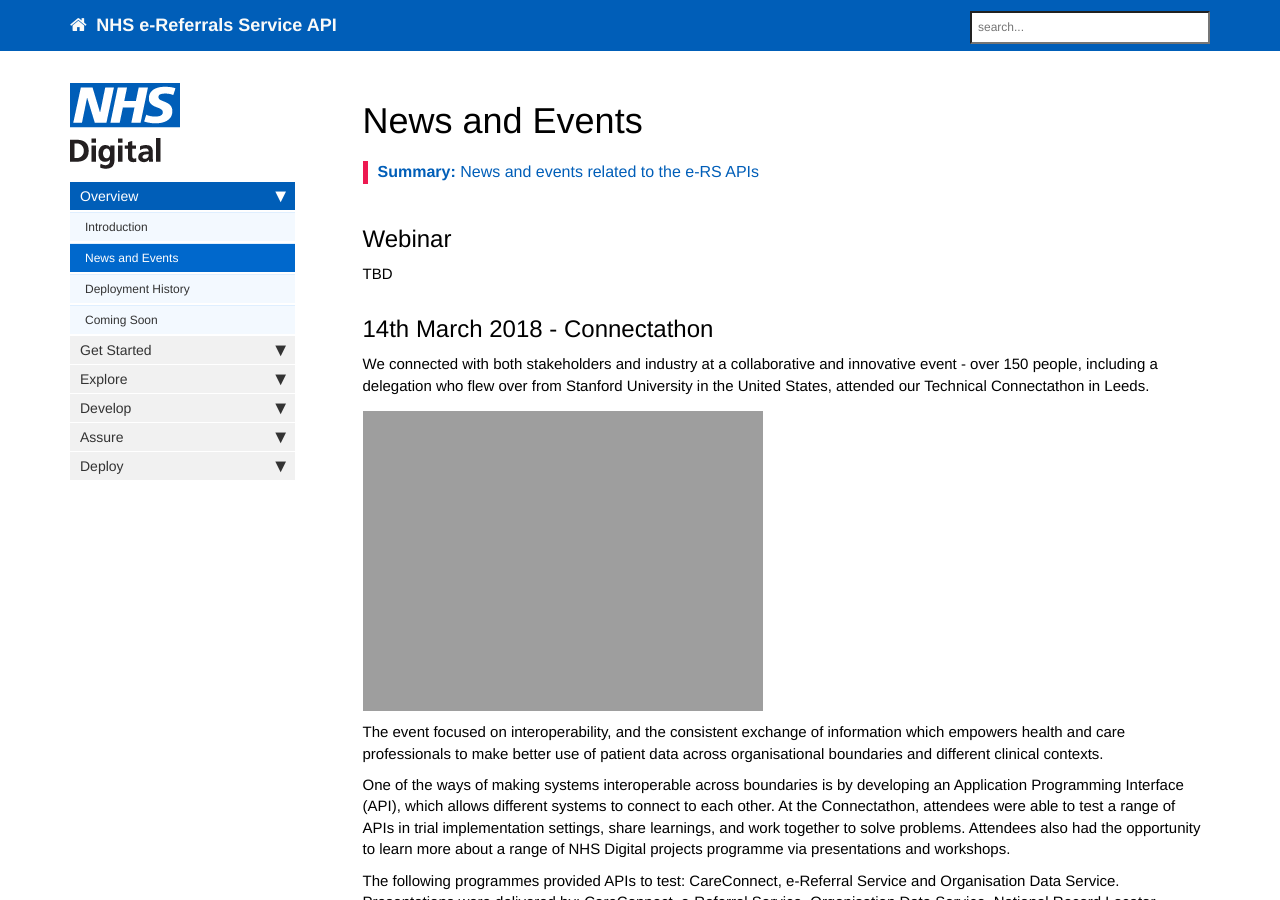
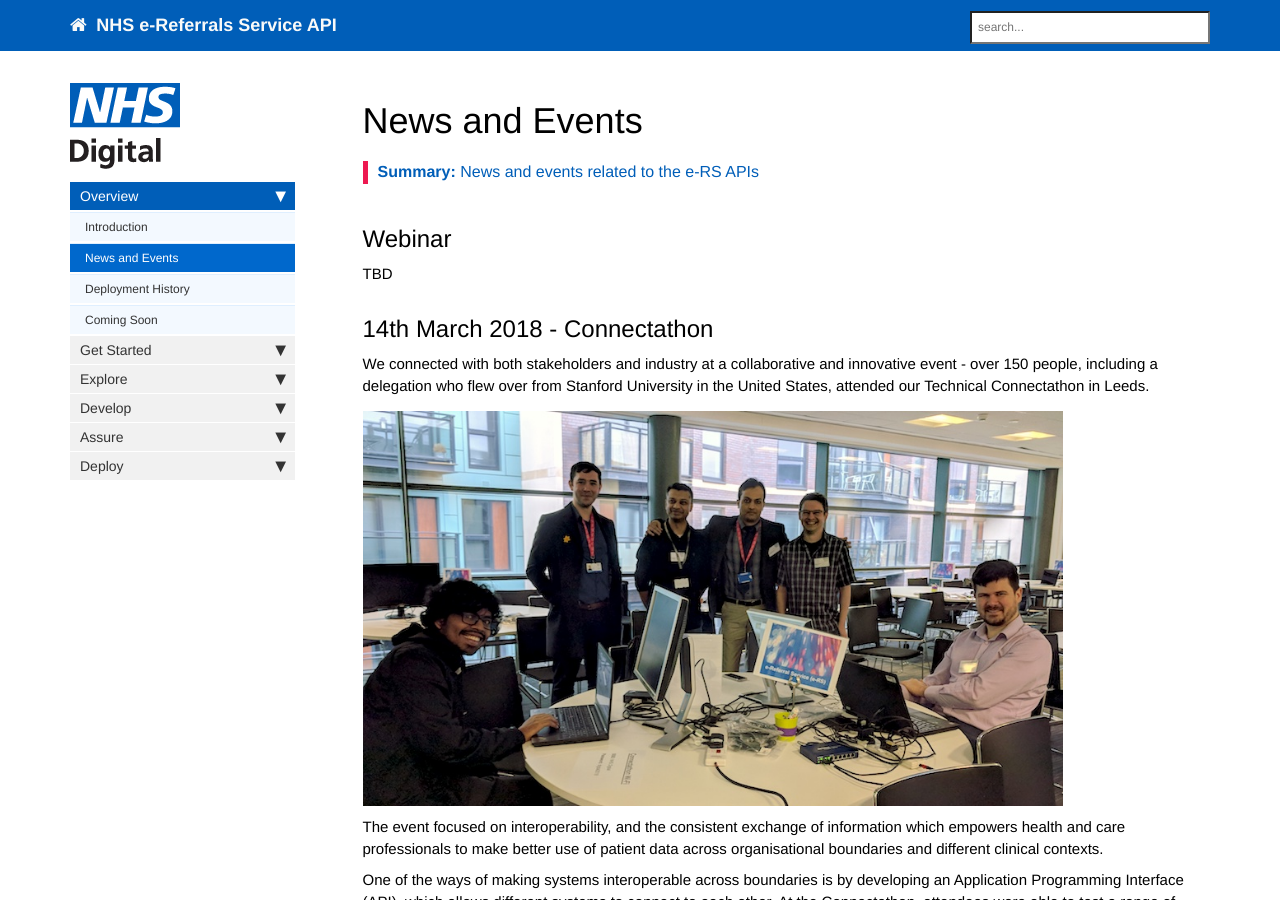
Before and after one commit to wurble369/websitetest, a Jekyll site: the page built from pages/news_and_events.md, in a window 1280 px wide and 900 px high. Built offline with Jekyll 4.4.1, drawn with Linux system fonts in a browser that asks for light colours; nearby versions of some CDN libraries; comment, search, counter and statistics services are not loaded.

Commit message:
Spelling

```diff
--- a/pages/news_and_events.md
+++ b/pages/news_and_events.md
@@ -15,7 +15,7 @@ TBD
 
 We connected with both stakeholders and industry at a collaborative and innovative event - over 150 people, including a delegation who flew over from Stanford University in the United States, attended our Technical Connectathon in Leeds.
 
-![NHS e-RS Connectathon March 2018](images/news/connectathon-march-2018,jpg)
+![NHS e-RS Connectathon March 2018](images/news/connectathon-march-2018.jpg)
 
 The event focused on interoperability, and the consistent exchange of information which empowers health and care professionals to make better use of patient data across organisational boundaries and different clinical contexts.
 
```
Also changed, not shown: 2 other files.
